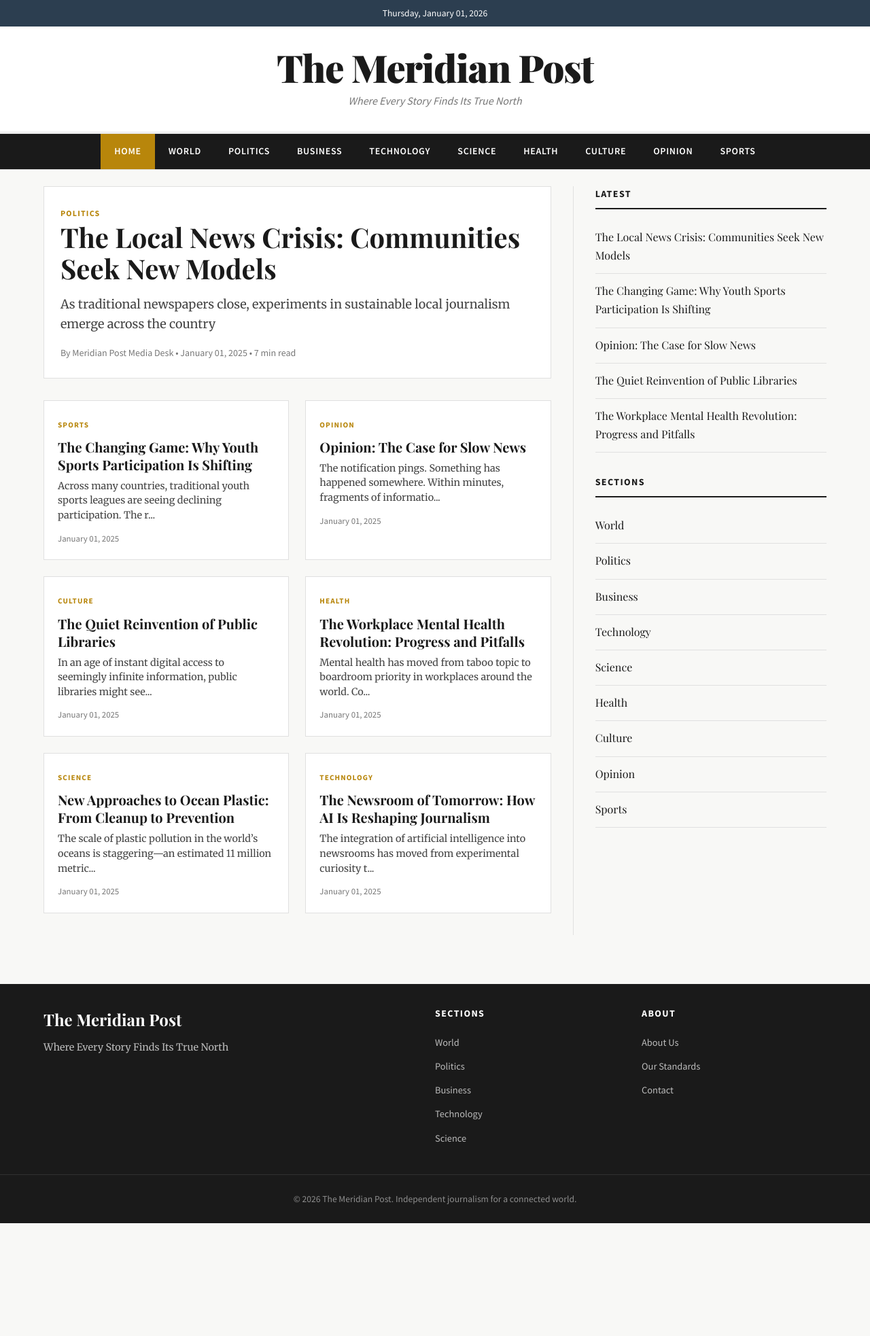
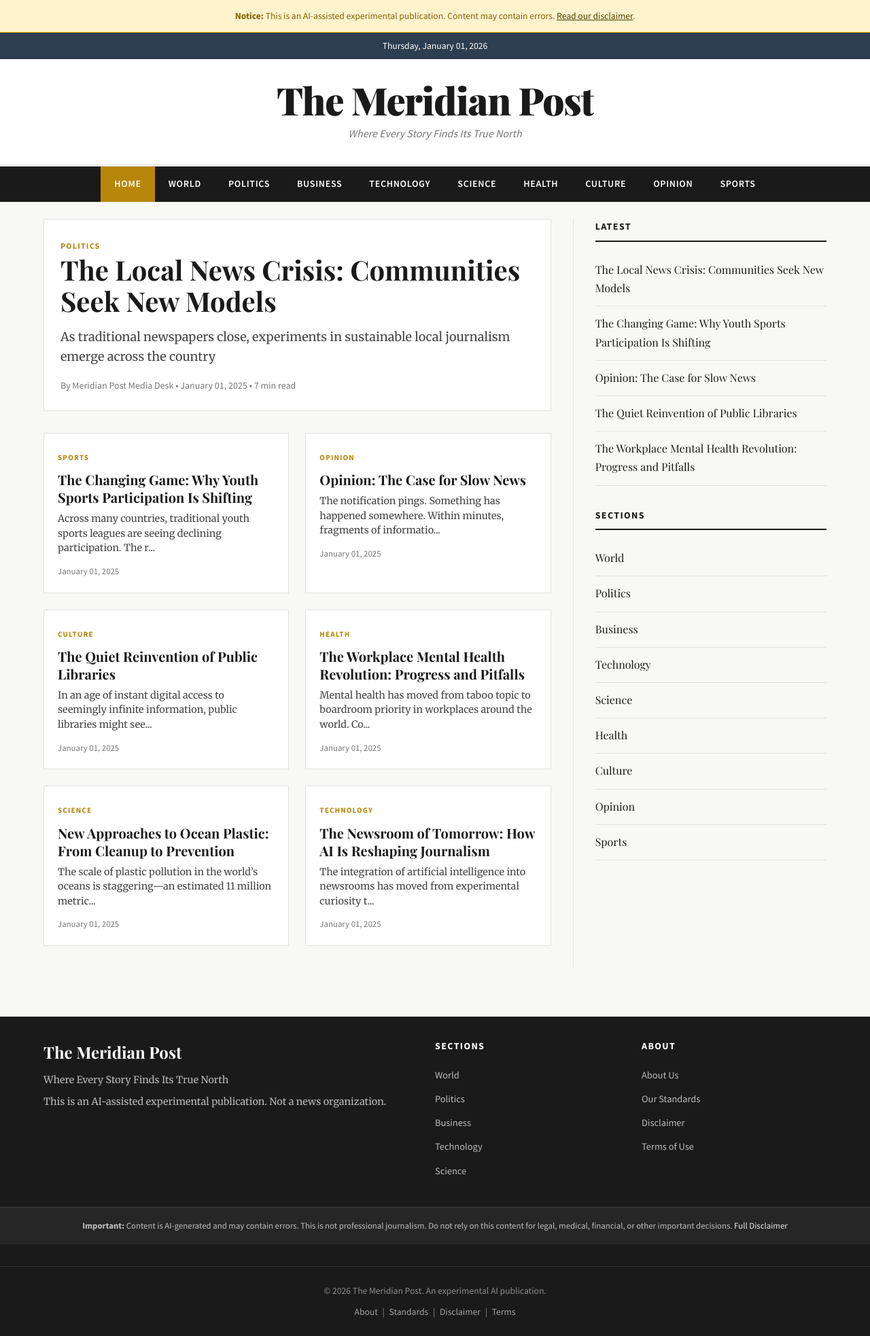
Before and after one commit to akz4ol/global-times, a Jekyll site: the page built from index.html, in a window 1280 px wide. Shown: the whole page at 68% size. Built offline with Jekyll 4.4.1, drawn with Linux system fonts in a browser that asks for light colours; before the commit the page ends 1800 px from its top, so only the background shows below that.

Commit message:
Add legal pages and disclaimers
Legal protection additions:
- About Us page (clarifies AI nature)
- Standards & Methodology page
- Legal Disclaimer (comprehensive liability protection)
- Terms of Use
- Disclaimer banner on all pages
- Updated footer with legal links

🤖 Generated with Claude Code

```diff
--- a/_layouts/default.html
+++ b/_layouts/default.html
@@ -15,6 +15,11 @@
   <link rel="stylesheet" href="{{ '/assets/css/newspaper.css' | relative_url }}">
 </head>
 <body>
+  <!-- AI Disclaimer Banner -->
+  <div class="disclaimer-banner">
+    <strong>Notice:</strong> This is an AI-assisted experimental publication. Content may contain errors. <a href="{{ '/about/disclaimer/' | relative_url }}">Read our disclaimer</a>.
+  </div>
+
   <!-- Header -->
   <header class="site-header">
     <div class="header-top">
@@ -45,6 +50,7 @@
       <div class="footer-brand">
         <h3>{{ site.title }}</h3>
         <p>{{ site.tagline }}</p>
+        <p class="footer-disclaimer">This is an AI-assisted experimental publication. Not a news organization.</p>
       </div>
       <div class="footer-sections">
         <h4>Sections</h4>
@@ -58,13 +64,23 @@
         <h4>About</h4>
         <ul>
           <li><a href="{{ '/about/' | relative_url }}">About Us</a></li>
-          <li><a href="{{ '/about/' | relative_url }}">Our Standards</a></li>
-          <li><a href="{{ '/about/' | relative_url }}">Contact</a></li>
+          <li><a href="{{ '/about/standards/' | relative_url }}">Our Standards</a></li>
+          <li><a href="{{ '/about/disclaimer/' | relative_url }}">Disclaimer</a></li>
+          <li><a href="{{ '/about/terms/' | relative_url }}">Terms of Use</a></li>
         </ul>
       </div>
     </div>
+    <div class="footer-legal">
+      <p><strong>Important:</strong> Content is AI-generated and may contain errors. This is not professional journalism. Do not rely on this content for legal, medical, financial, or other important decisions. <a href="{{ '/about/disclaimer/' | relative_url }}">Full Disclaimer</a></p>
+    </div>
     <div class="footer-bottom">
-      <p>&copy; {{ site.time | date: "%Y" }} {{ site.title }}. Independent journalism for a connected world.</p>
+      <p>&copy; {{ site.time | date: "%Y" }} {{ site.title }}. An experimental AI publication.</p>
+      <p class="footer-links">
+        <a href="{{ '/about/' | relative_url }}">About</a> |
+        <a href="{{ '/about/standards/' | relative_url }}">Standards</a> |
+        <a href="{{ '/about/disclaimer/' | relative_url }}">Disclaimer</a> |
+        <a href="{{ '/about/terms/' | relative_url }}">Terms</a>
+      </p>
     </div>
   </footer>
 
--- a/assets/css/newspaper.css
+++ b/assets/css/newspaper.css
@@ -525,6 +525,61 @@ img {
   margin: 2rem 0;
 }
 
+/* ===== Disclaimer Banner ===== */
+.disclaimer-banner {
+  background: #fff3cd;
+  color: #856404;
+  padding: 0.75rem 1rem;
+  text-align: center;
+  font-family: var(--font-ui);
+  font-size: 0.85rem;
+  border-bottom: 1px solid #ffc107;
+}
+
+.disclaimer-banner a {
+  color: #533f03;
+  text-decoration: underline;
+}
+
+.disclaimer-banner a:hover {
+  color: #1d1606;
+}
+
+/* ===== Footer Legal ===== */
+.footer-legal {
+  background: rgba(255,255,255,0.05);
+  padding: 1rem 1.5rem;
+  margin-top: 2rem;
+  text-align: center;
+  font-family: var(--font-ui);
+  font-size: 0.8rem;
+  color: rgba(255,255,255,0.7);
+  border-top: 1px solid rgba(255,255,255,0.1);
+}
+
+.footer-legal a {
+  color: rgba(255,255,255,0.9);
+}
+
+.footer-disclaimer {
+  font-size: 0.8rem;
+  color: rgba(255,255,255,0.5);
+  margin-top: 0.5rem;
+}
+
+.footer-links {
+  margin-top: 0.5rem;
+}
+
+.footer-links a {
+  color: rgba(255,255,255,0.6);
+  margin: 0 0.25rem;
+}
+
+.footer-links a:hover {
+  color: white;
+}
+
 /* ===== Responsive ===== */
 @media (max-width: 600px) {
   .site-title {
@@ -543,4 +598,9 @@ img {
     padding: 0.75rem 0.875rem;
     font-size: 0.75rem;
   }
+
+  .disclaimer-banner {
+    font-size: 0.75rem;
+    padding: 0.5rem;
+  }
 }
```
Also changed, not shown: about/disclaimer.md (added, +147 -0 lines), about/index.md (+30 -15 lines), about/standards.md (added, +108 -0 lines), about/terms.md (added, +145 -0 lines).
